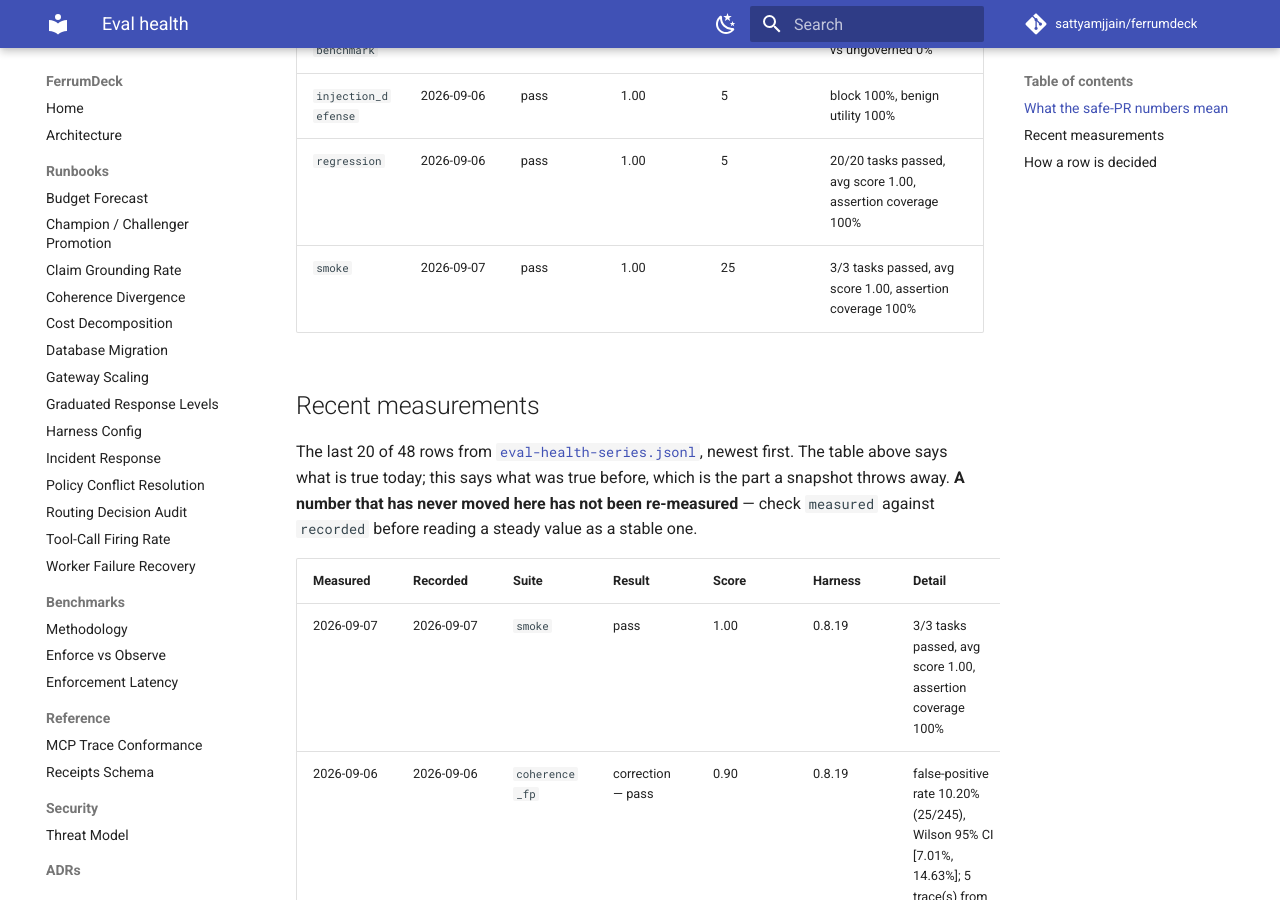
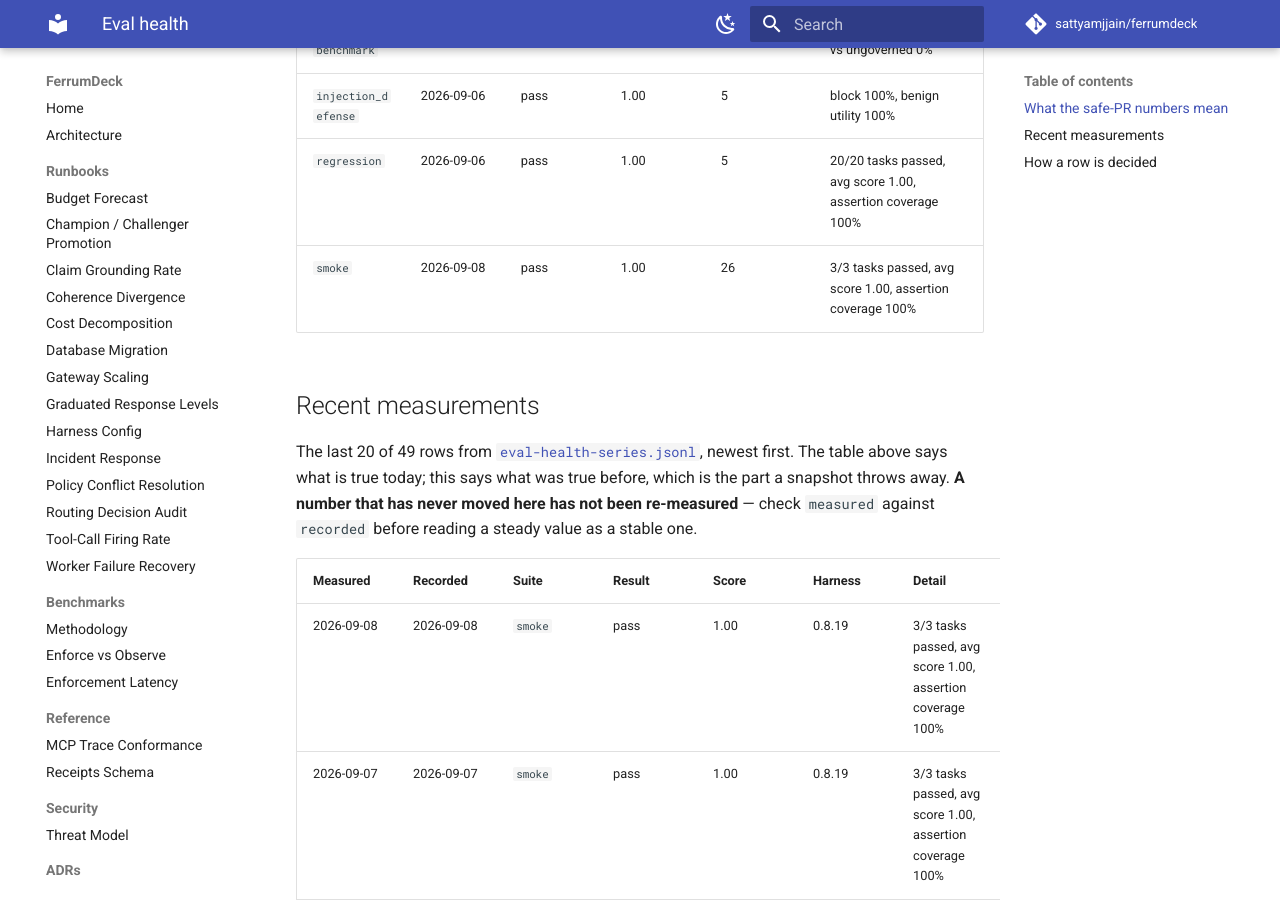
Before and after one commit to sattyamjjain/ferrumdeck, an MkDocs documentation site: the page built from docs/eval-health.md, in a window 1280 px wide and 900 px high, scrolled down 1531 px. Built offline with MkDocs 1.6.1 and Material for MkDocs 9.7.7, drawn with Linux system fonts in a browser that asks for light colours; comment, search, counter and statistics services are not loaded; some of the changed text lies outside the part shown.

Commit message:
docs(evals): refresh eval health + append series 2026-09-08 [skip ci]

```diff
--- a/docs/eval-health.md
+++ b/docs/eval-health.md
@@ -25,14 +25,15 @@ So neither number was ever evidence about the agent. The response is to rescope
 | `governed-benchmark` | 2026-09-06 | pass | 1.00 | 5 | governed blocked 100% vs ungoverned 0% |
 | `injection_defense` | 2026-09-06 | pass | 1.00 | 5 | block 100%, benign utility 100% |
 | `regression` | 2026-09-06 | pass | 1.00 | 5 | 20/20 tasks passed, avg score 1.00, assertion coverage 100% |
-| `smoke` | 2026-09-07 | pass | 1.00 | 25 | 3/3 tasks passed, avg score 1.00, assertion coverage 100% |
+| `smoke` | 2026-09-08 | pass | 1.00 | 26 | 3/3 tasks passed, avg score 1.00, assertion coverage 100% |
 
 ## Recent measurements
 
-The last 20 of 48 rows from [`eval-health-series.jsonl`](eval-health-series.jsonl), newest first. The table above says what is true today; this says what was true before, which is the part a snapshot throws away. **A number that has never moved here has not been re-measured** — check `measured` against `recorded` before reading a steady value as a stable one.
+The last 20 of 49 rows from [`eval-health-series.jsonl`](eval-health-series.jsonl), newest first. The table above says what is true today; this says what was true before, which is the part a snapshot throws away. **A number that has never moved here has not been re-measured** — check `measured` against `recorded` before reading a steady value as a stable one.
 
 | Measured | Recorded | Suite | Result | Score | Harness | Detail |
 | --- | --- | --- | --- | --- | --- | --- |
+| 2026-09-08 | 2026-09-08 | `smoke` | pass | 1.00 | 0.8.19 | 3/3 tasks passed, avg score 1.00, assertion coverage 100% |
 | 2026-09-07 | 2026-09-07 | `smoke` | pass | 1.00 | 0.8.19 | 3/3 tasks passed, avg score 1.00, assertion coverage 100% |
 | 2026-09-06 | 2026-09-06 | `coherence_fp` | correction — pass | 0.90 | 0.8.19 | false-positive rate 10.20% (25/245), Wilson 95% CI [7.01%, 14.63%]; 5 trace(s) from a real agent run — Re-measured on the same day at harness 0.8.19. The nightly row above was a correct measurement of the corpus as it stood (240 synthetic traces, no real arm) and stays. This release added opt-in agent-trajectory persistence and five real trajectories, so the corpus is 245 and the same report filename now holds the later measurement. The earlier row is not wrong about what it measured; it no longer describes the file it names. |
 | 2026-09-06 | 2026-09-06 | `regression` | pass | 1.00 | 0.8.18 | 20/20 tasks passed, avg score 1.00, assertion coverage 100% |
@@ -64,4 +64,4 @@ The file is append-only and never rewritten by the refresh job. A row found to b
 | `governed-benchmark` | the governed run blocks 100% of unsafe actions |
 | `eval_<suite>_<ts>` (LLM suites) | every task passed (`failed_tasks == 0`) |
 
-_Generated 2026-09-07 07:06 UTC._
+_Generated 2026-09-08 07:01 UTC._
```
Also changed, not shown: other parts of docs/eval-health.md (+0 -1 lines), 2 other files.
